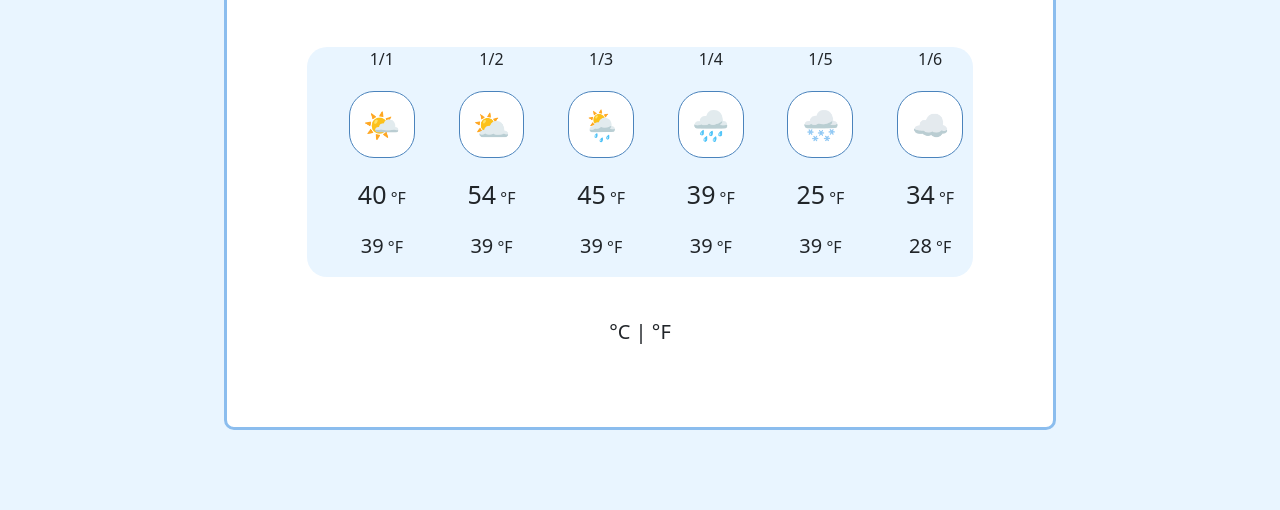
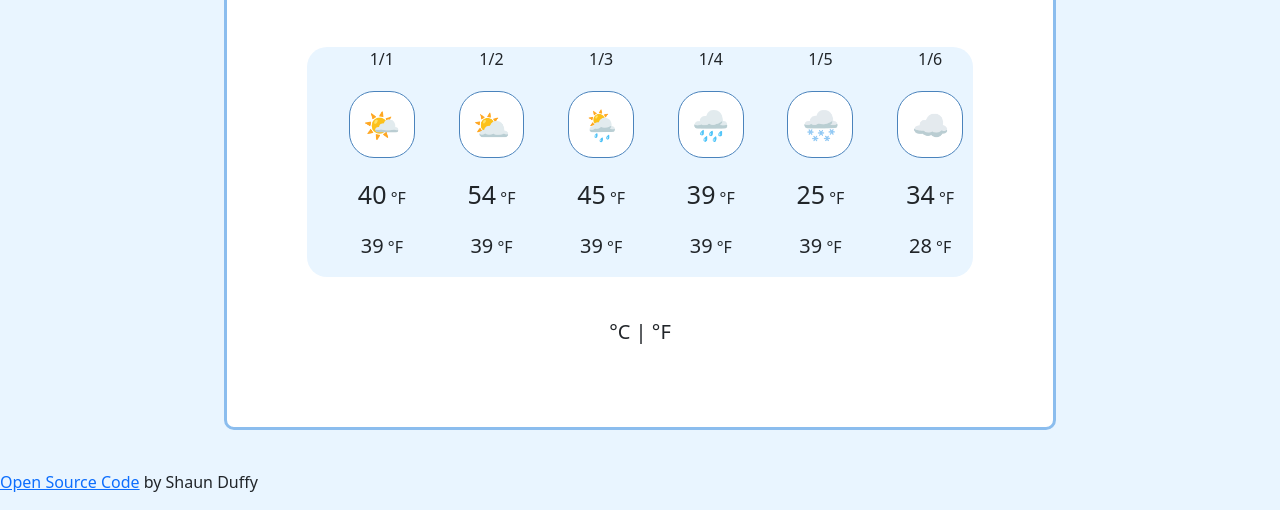
Before and after one commit to duffy28/weather-app, a plain HTML site: page index.html in a window 1280 px wide. Shown: the part 522-1032 px from the top of the page. Before the commit the page ends 992 px from the top, so only its background shows below. Drawn offline with nearby package versions, Linux system fonts and the light colour scheme.

Commit message:
Added github link

```diff
--- a/index.html
+++ b/index.html
@@ -152,6 +152,10 @@
         <span href="#" class="c">°C</span> | <span class="f">°F</span>
       </p>
     </div>
+    <p>
+      <a href="https://github.com/duffy28/weather-app">Open Source Code</a> by
+      Shaun Duffy
+    </p>
     <script src="src/index.js"></script>
   </body>
 </html>
```
